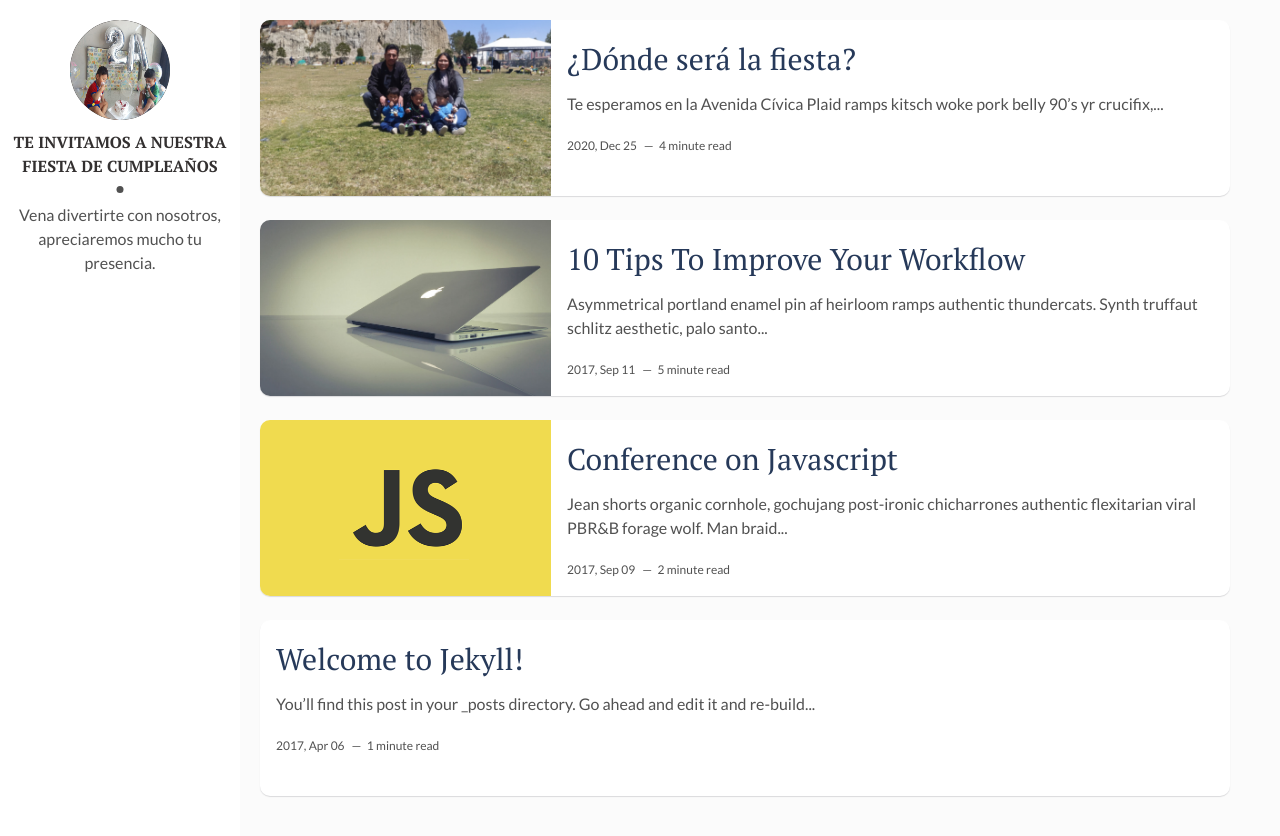
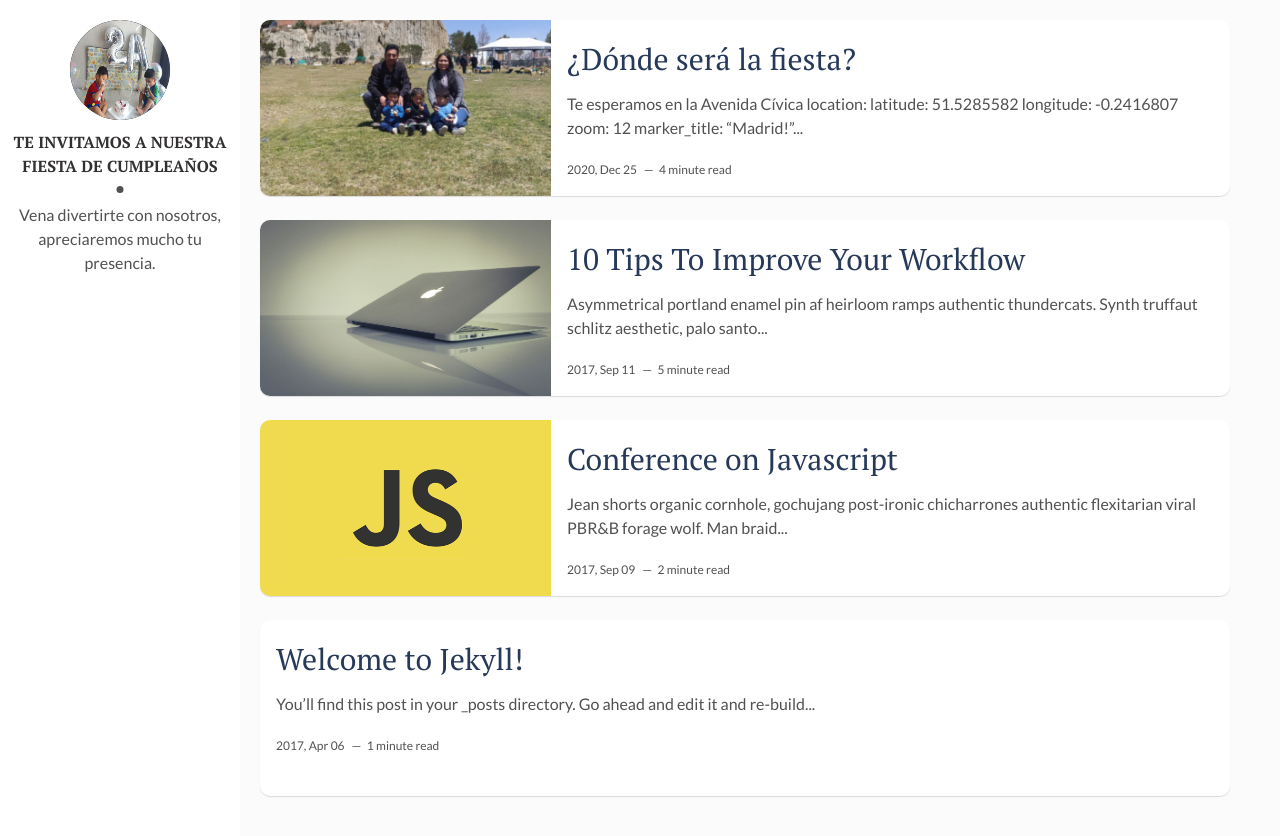
Before and after one commit to andres-alejandro/andres-alejandro.github.io, a Jekyll site: the page built from index.html, in a window 1280 px wide. Shown: the top 836 px of the page. Built offline with Jekyll 4.4.1, drawn with Linux system fonts in a browser that asks for light colours; the list of posts is cut into pages by our own code.

Commit message:
add cambios

```diff
--- a/_posts/2020-12-25-lugar-de-la-fiesta.markdown
+++ b/_posts/2020-12-25-lugar-de-la-fiesta.markdown
@@ -9,12 +9,12 @@
 ---
 Te esperamos en la Avenida Cívica
 
-{% google_map
-   zoom="10"
-   latitude="40.4378698"
-   longitude="-3.8196204"
-   marker_title="Madrid!"
-   marker_url="https://en.wikipedia.org/wiki/Madrid" %}
+location:
+    latitude: 51.5285582
+    longitude: -0.2416807
+    zoom: 12
+    marker_title: "Madrid!"
+
 
 ## Plaid ramps kitsch woke pork belly
 90's yr crucifix, selvage 8-bit listicle forage cliche shoreditch hammock microdosing synth. Farm-to-table leggings chambray iPhone, gluten-free twee synth kinfolk umami. Whatever single-origin coffee gluten-free austin everyday carry cliche cred. Plaid ramps kitsch woke pork belly organic. Trust fund whatever coloring book kombucha brooklyn. Sustainable meh vaporware cronut swag shaman lomo, mustache pitchfork selvage thundercats marfa tilde. Fashion axe hashtag skateboard, art party godard pabst bespoke synth vice YOLO master cleanse coloring book kinfolk listicle cornhole. Try-hard mixtape umami fanny pack man bun gastropub franzen tbh. Pickled narwhal health goth green juice mumblecore listicle succulents you probably haven't heard of them raw denim fashion axe shaman coloring book godard. Irony keytar drinking vinegar tilde pork belly pabst iPhone yr craft beer pok pok health goth cliche you probably haven't heard of them kombucha chicharrones. Direct trade hella roof party chia. Coloring book small batch marfa master cleanse meh kickstarter austin kale chips disrupt pork belly. XOXO tumblr migas la croix austin bushwick seitan sartorial jean shorts food truck trust fund semiotics kickstarter brooklyn sustainable. Umami knausgaard mixtape marfa. Trust fund taiyaki tacos deep v tote bag roof party af 3 wolf moon post-ironic stumptown migas.
```
